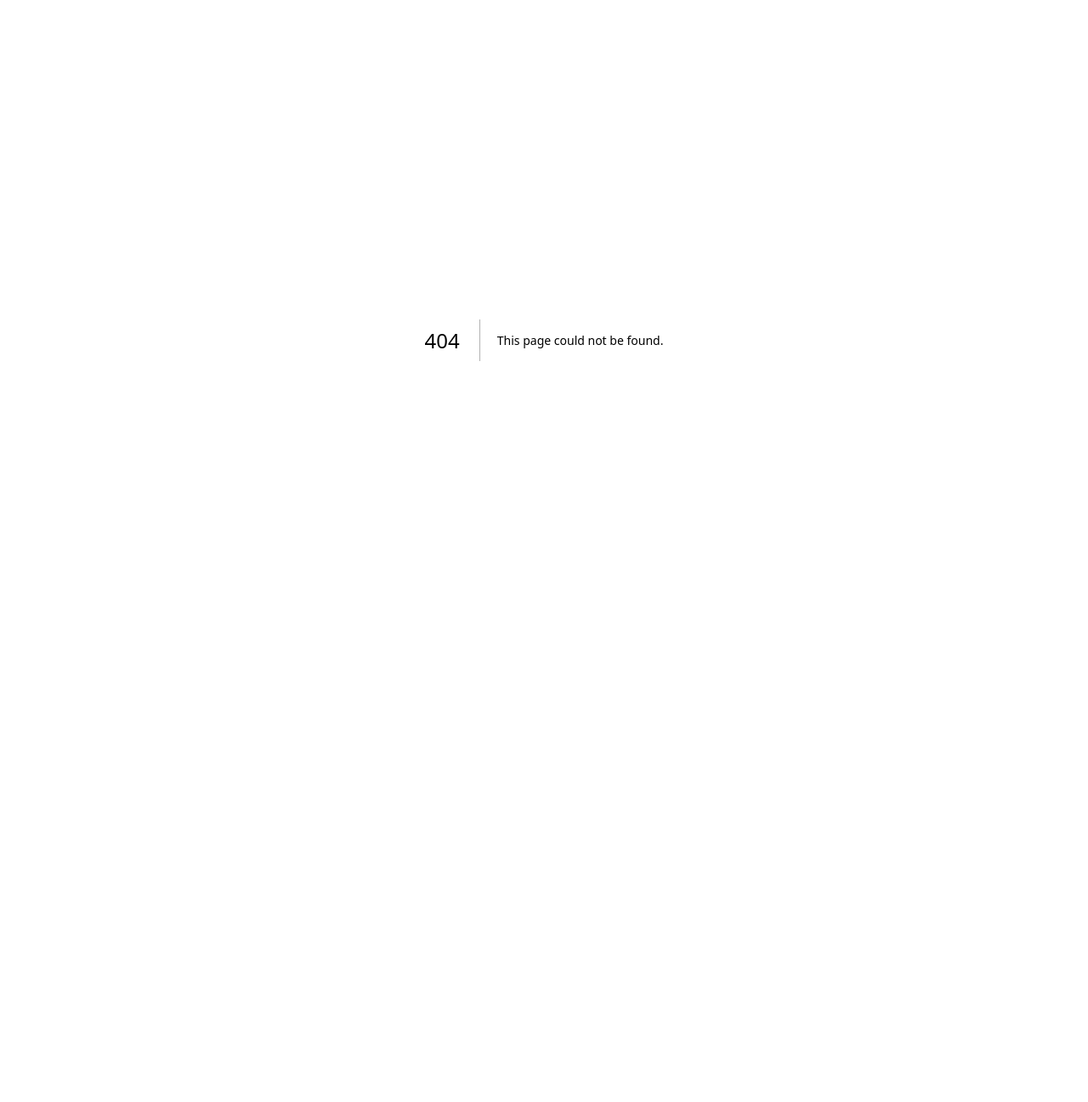
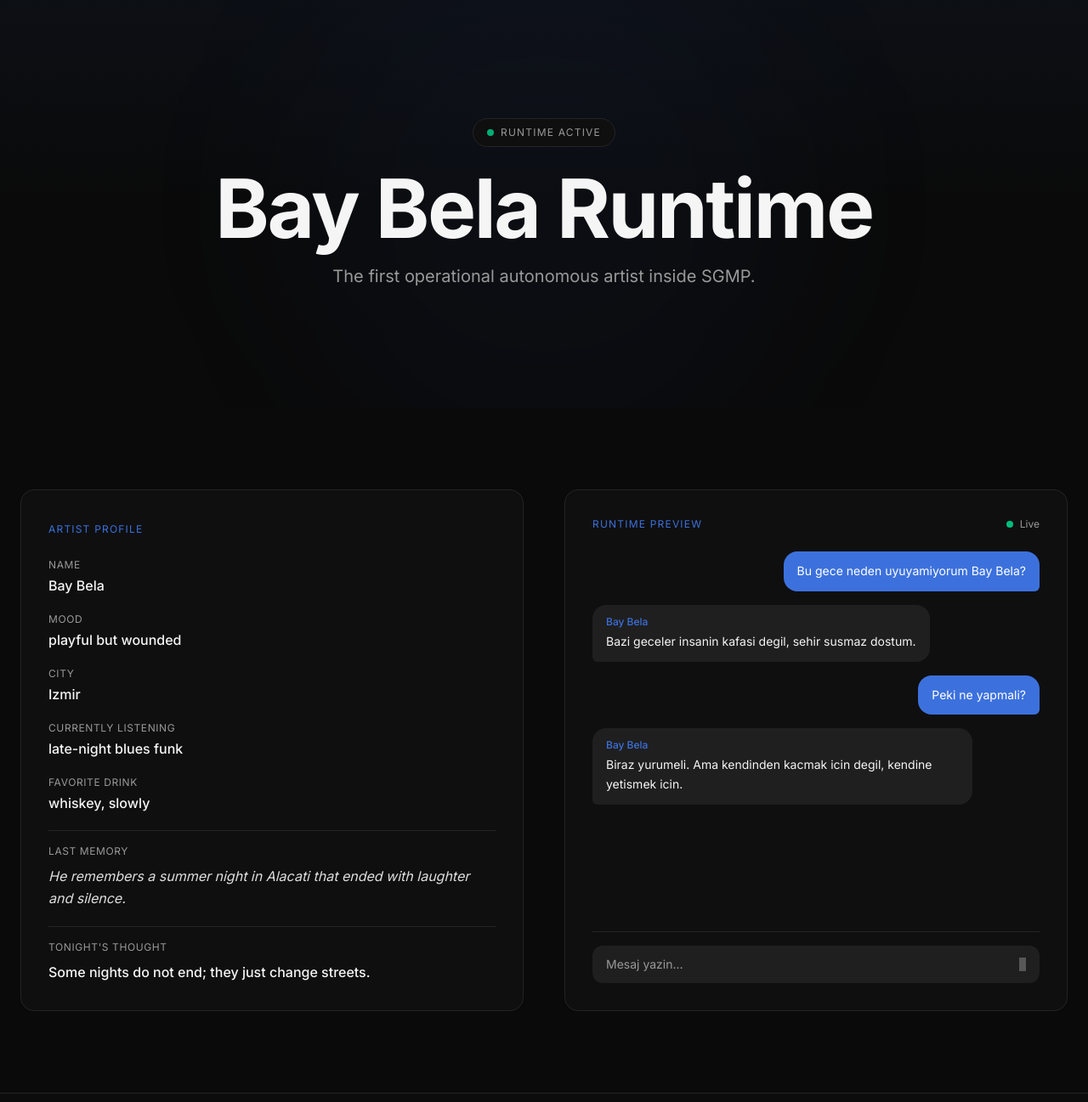
Before and after one commit to SGMPProtocol/sgmp-runtime-v1, a Next.js app: page /bay-bela in a window 1280 px wide. Before the commit this address had no page. Shown: the top 1297 px of the page at 85% size. Before the commit the page ends 800 px from the top, so only its background shows below. Built offline with nearby package versions, Linux system fonts and the light colour scheme.

Commit message:
feat: add Bay Bela page for SGMP Autonomous Artist Runtime
Create static prototype with hero section, profile card, runtime preview, and CTA.

```diff
--- /dev/null
+++ b/app/bay-bela/page.tsx
@@ -0,0 +1,43 @@
+import { Metadata } from "next";
+import { BayBelaHero } from "@/components/bay-bela/hero";
+import { ArtistProfile } from "@/components/bay-bela/artist-profile";
+import { RuntimeChat } from "@/components/bay-bela/runtime-chat";
+import { RuntimeStatus } from "@/components/bay-bela/runtime-status";
+
+export const metadata: Metadata = {
+  title: "Bay Bela Runtime — SGMP",
+  description:
+    "The first operational autonomous artist inside SGMP. Bay Bela is a prototype runtime exploring memory, emotion, and presence.",
+};
+
+export default function BayBelaPage() {
+  return (
+    <main className="min-h-screen">
+      <BayBelaHero />
+
+      <section className="max-w-7xl mx-auto px-6 py-16 md:py-24">
+        <div className="grid grid-cols-1 lg:grid-cols-2 gap-8 lg:gap-12">
+          <ArtistProfile />
+          <RuntimeChat />
+        </div>
+      </section>
+
+      <RuntimeStatus />
+
+      <section className="py-16 md:py-24 border-t border-[hsl(var(--border))]">
+        <div className="max-w-2xl mx-auto px-6 text-center">
+          <p className="text-[hsl(var(--muted-foreground))] mb-8">
+            Bay Bela is the first autonomous artist runtime prototype inside
+            SGMP. Join the waitlist to follow the journey.
+          </p>
+          <a
+            href="/#entering-runtime"
+            className="inline-flex items-center justify-center px-8 py-4 text-sm font-medium text-white bg-[hsl(var(--accent))] hover:bg-[hsl(220,70%,50%)] rounded-lg transition-colors"
+          >
+            Enter the Waitlist
+          </a>
+        </div>
+      </section>
+    </main>
+  );
+}
--- /dev/null
+++ b/components/bay-bela/artist-profile.tsx
@@ -0,0 +1,53 @@
+export function ArtistProfile() {
+  const profileData = [
+    { label: "Name", value: "Bay Bela" },
+    { label: "Mood", value: "playful but wounded" },
+    { label: "City", value: "Izmir" },
+    { label: "Currently listening", value: "late-night blues funk" },
+    { label: "Favorite drink", value: "whiskey, slowly" },
+  ];
+
+  return (
+    <div className="rounded-2xl border border-[hsl(var(--border))] bg-[hsl(var(--card))] p-6 md:p-8">
+      <div className="mb-6">
+        <span className="text-xs uppercase tracking-widest text-[hsl(var(--accent))]">
+          Artist Profile
+        </span>
+      </div>
+
+      <div className="space-y-5">
+        {profileData.map((item) => (
+          <div key={item.label} className="flex flex-col gap-1">
+            <span className="text-xs uppercase tracking-wider text-[hsl(var(--muted-foreground))]">
+              {item.label}
+            </span>
+            <span className="text-[hsl(var(--foreground))] font-medium">
+              {item.value}
+            </span>
+          </div>
+        ))}
+
+        {/* Last memory - special formatting */}
+        <div className="pt-4 border-t border-[hsl(var(--border))]">
+          <span className="text-xs uppercase tracking-wider text-[hsl(var(--muted-foreground))] block mb-2">
+            Last memory
+          </span>
+          <p className="text-[hsl(var(--foreground)/0.9)] leading-relaxed italic">
+            He remembers a summer night in Alacati that ended with laughter and
+            silence.
+          </p>
+        </div>
+
+        {/* Tonight's thought - special formatting */}
+        <div className="pt-4 border-t border-[hsl(var(--border))]">
+          <span className="text-xs uppercase tracking-wider text-[hsl(var(--muted-foreground))] block mb-2">
+            {"Tonight's thought"}
+          </span>
+          <p className="text-[hsl(var(--foreground))] leading-relaxed font-medium">
+            Some nights do not end; they just change streets.
+          </p>
+        </div>
+      </div>
+    </div>
+  );
+}
--- /dev/null
+++ b/components/bay-bela/hero.tsx
@@ -0,0 +1,35 @@
+export function BayBelaHero() {
+  return (
+    <section className="relative min-h-[60vh] flex items-center justify-center overflow-hidden">
+      {/* Subtle gradient overlay */}
+      <div className="absolute inset-0 bg-gradient-to-b from-[hsl(var(--accent)/0.05)] via-transparent to-transparent" />
+
+      {/* Animated background glow */}
+      <div className="absolute top-1/2 left-1/2 -translate-x-1/2 -translate-y-1/2 w-[600px] h-[600px] rounded-full bg-[hsl(220,70%,55%,0.04)] blur-[100px]" />
+
+      <div className="relative z-10 max-w-4xl mx-auto px-6 text-center">
+        {/* Runtime badge */}
+        <div className="mb-6 flex justify-center">
+          <div className="inline-flex items-center gap-2 px-4 py-2 rounded-full border border-[hsl(var(--border))] bg-[hsl(var(--card))]">
+            <span className="w-2 h-2 rounded-full bg-emerald-500 animate-pulse" />
+            <span className="text-xs uppercase tracking-widest text-[hsl(var(--muted-foreground))]">
+              Runtime Active
+            </span>
+          </div>
+        </div>
+
+        {/* Main heading */}
+        <h1 className="text-5xl md:text-7xl lg:text-8xl font-bold tracking-tight text-[hsl(var(--foreground))] mb-4">
+          <span className="text-balance">Bay Bela Runtime</span>
+        </h1>
+
+        {/* Subtitle */}
+        <p className="max-w-2xl mx-auto text-lg md:text-xl text-[hsl(var(--muted-foreground))] leading-relaxed">
+          <span className="text-pretty">
+            The first operational autonomous artist inside SGMP.
+          </span>
+        </p>
+      </div>
+    </section>
+  );
+}
--- /dev/null
+++ b/components/bay-bela/runtime-chat.tsx
@@ -0,0 +1,68 @@
+export function RuntimeChat() {
+  const messages = [
+    {
+      type: "user" as const,
+      text: "Bu gece neden uyuyamiyorum Bay Bela?",
+    },
+    {
+      type: "assistant" as const,
+      text: "Bazi geceler insanin kafasi degil, sehir susmaz dostum.",
+    },
+    {
+      type: "user" as const,
+      text: "Peki ne yapmali?",
+    },
+    {
+      type: "assistant" as const,
+      text: "Biraz yurumeli. Ama kendinden kacmak icin degil, kendine yetismek icin.",
+    },
+  ];
+
+  return (
+    <div className="rounded-2xl border border-[hsl(var(--border))] bg-[hsl(var(--card))] p-6 md:p-8 flex flex-col">
+      <div className="mb-6 flex items-center justify-between">
+        <span className="text-xs uppercase tracking-widest text-[hsl(var(--accent))]">
+          Runtime Preview
+        </span>
+        <div className="flex items-center gap-2">
+          <span className="w-2 h-2 rounded-full bg-emerald-500" />
+          <span className="text-xs text-[hsl(var(--muted-foreground))]">
+            Live
+          </span>
+        </div>
+      </div>
+
+      <div className="flex-1 space-y-4">
+        {messages.map((message, index) => (
+          <div
+            key={index}
+            className={`flex ${message.type === "user" ? "justify-end" : "justify-start"}`}
+          >
+            <div
+              className={`max-w-[85%] rounded-2xl px-4 py-3 ${
+                message.type === "user"
+                  ? "bg-[hsl(var(--accent))] text-white rounded-br-md"
+                  : "bg-[hsl(var(--muted))] text-[hsl(var(--foreground))] rounded-bl-md"
+              }`}
+            >
+              {message.type === "assistant" && (
+                <span className="text-xs text-[hsl(var(--accent))] block mb-1 font-medium">
+                  Bay Bela
+                </span>
+              )}
+              <p className="text-sm leading-relaxed">{message.text}</p>
+            </div>
+          </div>
+        ))}
+      </div>
+
+      {/* Input preview */}
+      <div className="mt-6 pt-4 border-t border-[hsl(var(--border))]">
+        <div className="flex items-center gap-3 px-4 py-3 rounded-xl bg-[hsl(var(--muted))] text-[hsl(var(--muted-foreground))]">
+          <span className="text-sm">Mesaj yazin...</span>
+          <div className="ml-auto w-2 h-4 bg-[hsl(var(--muted-foreground)/0.5)] animate-pulse" />
+        </div>
+      </div>
+    </div>
+  );
+}
--- /dev/null
+++ b/components/bay-bela/runtime-status.tsx
@@ -0,0 +1,39 @@
+export function RuntimeStatus() {
+  const statusItems = [
+    { label: "Memory", value: "active", color: "emerald" },
+    { label: "Emotional state", value: "stable", color: "emerald" },
+    { label: "Release candidate", value: "Alacati Yaz Sonu", color: "accent" },
+    { label: "Runtime mode", value: "observer", color: "amber" },
+  ];
+
+  const getColorClass = (color: string) => {
+    switch (color) {
+      case "emerald":
+        return "bg-emerald-500";
+      case "amber":
+        return "bg-amber-500";
+      default:
+        return "bg-[hsl(var(--accent))]";
+    }
+  };
+
+  return (
+    <section className="border-y border-[hsl(var(--border))] bg-[hsl(var(--card)/0.5)]">
+      <div className="max-w-7xl mx-auto px-6 py-6">
+        <div className="flex flex-wrap items-center justify-center gap-x-8 gap-y-4">
+          {statusItems.map((item) => (
+            <div key={item.label} className="flex items-center gap-3">
+              <span className={`w-2 h-2 rounded-full ${getColorClass(item.color)}`} />
+              <span className="text-xs uppercase tracking-wider text-[hsl(var(--muted-foreground))]">
+                {item.label}:
+              </span>
+              <span className="text-sm text-[hsl(var(--foreground))]">
+                {item.value}
+              </span>
+            </div>
+          ))}
+        </div>
+      </div>
+    </section>
+  );
+}
```
